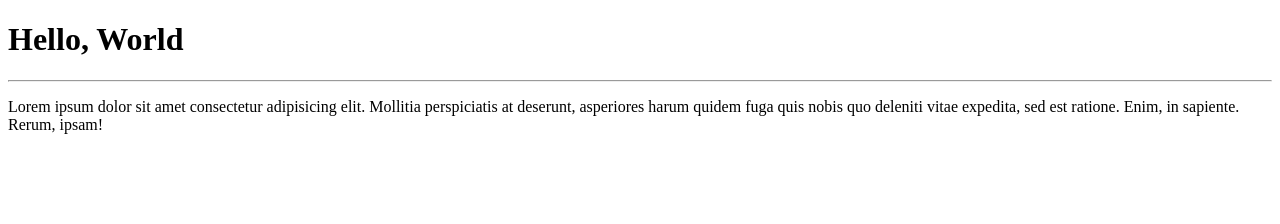
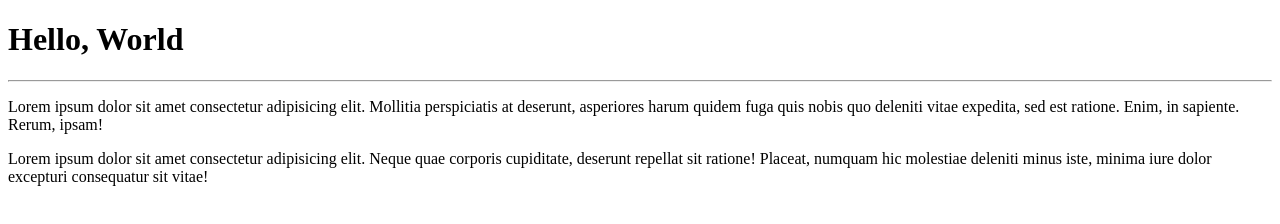
Before and after one commit to lucianoengdev/Hello-World, a plain HTML site: page site-exemplo/index.html in a window 1280 px wide. Drawn offline with Linux system fonts and the light colour scheme.

Commit message:
Adicionei um paragrafo

```diff
--- a/site-exemplo/index.html
+++ b/site-exemplo/index.html
@@ -9,5 +9,6 @@
     <h1>Hello, World</h1>
     <hr>
     <p>Lorem ipsum dolor sit amet consectetur adipisicing elit. Mollitia perspiciatis at deserunt, asperiores harum quidem fuga quis nobis quo deleniti vitae expedita, sed est ratione. Enim, in sapiente. Rerum, ipsam!</p>
+    Lorem ipsum dolor sit amet consectetur adipisicing elit. Neque quae corporis cupiditate, deserunt repellat sit ratione! Placeat, numquam hic molestiae deleniti minus iste, minima iure dolor excepturi consequatur sit vitae!
 </body>
 </html>
```
